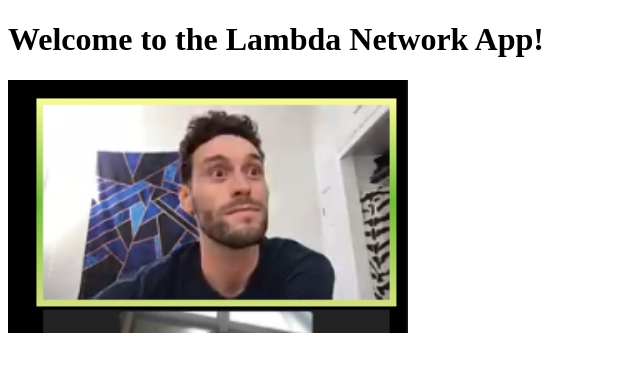
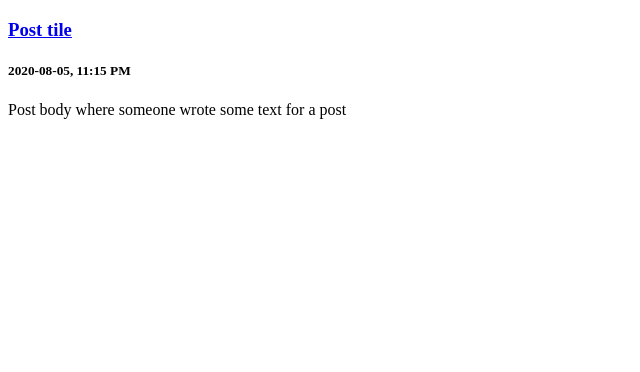
Before and after one commit to Khush1694/lambda-network-app, a React (Create React App) app: page /post/1 in a window 1280 px wide. Shown: the top 372 px of the page, without its empty margins (0-640 px from the left). Built offline with nearby package versions, Linux system fonts and the light colour scheme.

Commit message:
set up some routes and components

```diff
--- a/package.json
+++ b/package.json
@@ -8,6 +8,8 @@
     "@testing-library/user-event": "^7.2.1",
     "react": "^16.13.1",
     "react-dom": "^16.13.1",
+    "react-router": "^5.2.0",
+    "react-router-dom": "^5.2.0",
     "react-scripts": "3.4.1"
   },
   "scripts": {
--- a/src/App.js
+++ b/src/App.js
@@ -1,10 +1,22 @@
 import React from 'react';
-import joshSurprised from './assets/images/joshsurprised.png';
+import { Route, Switch } from 'react-router';
+import Home from './components/Home';
+import Profile from './components/Profile';
+import PostsPage from './components/PostsPage';
+import SubmitPostPage from './components/SubmitPostPage';
+import Post from './components/Post';
+
 function App() {
   return (
     <div className="App">
-      <h1>Welcome to the Lambda Network App!</h1>
-      <img src={joshSurprised} width="400" alt="" />
+      <Switch>
+        <Route exact path="/" component={Home}></Route>
+        {/* Will eventually need this to be /profile/:id */}
+        <Route path="/profile" component={Profile}></Route>
+        <Route path="/post/:id" component={Post}></Route>
+        <Route path="/posts" component={PostsPage}></Route>
+        <Route path="/submit" component={SubmitPostPage}></Route>
+      </Switch>
     </div>
   );
 }
--- /dev/null
+++ b/src/components/Home.js
@@ -0,0 +1,13 @@
+import React from 'react';
+import joshSurprised from '../assets/images/joshsurprised.png';
+
+const Home = () => {
+  return (
+    <>
+      <h1>Welcome to the Lambda Network App!</h1>
+      <img src={joshSurprised} width="400" alt="" />
+    </>
+  );
+};
+
+export default Home;
--- /dev/null
+++ b/src/components/Post.js
@@ -0,0 +1,18 @@
+import React from 'react';
+import { useParams } from 'react-router';
+import { Link } from 'react-router-dom';
+
+const Post = props => {
+  const { id } = props;
+  return (
+    <>
+      <h3>
+        <Link to={`/post/${id}`}>Post {id} tile</Link>
+      </h3>
+      <h5>2020-08-05, 11:15 PM</h5>
+      <p>Post body where someone wrote some text for a post</p>
+    </>
+  );
+};
+
+export default Post;
--- /dev/null
+++ b/src/components/PostsPage.js
@@ -0,0 +1,16 @@
+import React from 'react';
+import Post from './Post';
+
+const PostsPage = () => {
+  const testArr = [0, 1, 2, 3, 4, 5, 6];
+
+  return (
+    <>
+      {testArr.map((post, i) => (
+        <Post key={i} id={i} />
+      ))}
+    </>
+  );
+};
+
+export default PostsPage;
--- /dev/null
+++ b/src/components/Profile.js
@@ -0,0 +1,12 @@
+import React from 'react';
+
+const Profile = () => {
+  return (
+    <>
+      <h1>User Profile</h1>
+      <p>Tell us about yourself...</p>
+    </>
+  );
+};
+
+export default Profile;
--- /dev/null
+++ b/src/components/SubmitPostPage.js
@@ -0,0 +1,15 @@
+import React from 'react';
+
+const SubmitPostPage = () => {
+  return (
+    <>
+      <h2>Submit a post</h2>
+      <form action="">
+        <textarea name="" id="" cols="30" rows="10"></textarea>
+        <button>Submit</button>
+      </form>
+    </>
+  );
+};
+
+export default SubmitPostPage;
--- a/src/index.js
+++ b/src/index.js
@@ -1,12 +1,13 @@
 import React from 'react';
 import ReactDOM from 'react-dom';
 import App from './App';
+import { BrowserRouter as Router } from 'react-router-dom';
 import * as serviceWorker from './serviceWorker';
 
 ReactDOM.render(
-  <React.StrictMode>
+  <Router>
     <App />
-  </React.StrictMode>,
+  </Router>,
   document.getElementById('root')
 );
 
```
Also changed, not shown: src/components/Comment.js (added, +12 -0 lines), 1 other file (tests, documents, lock files or other folders).
